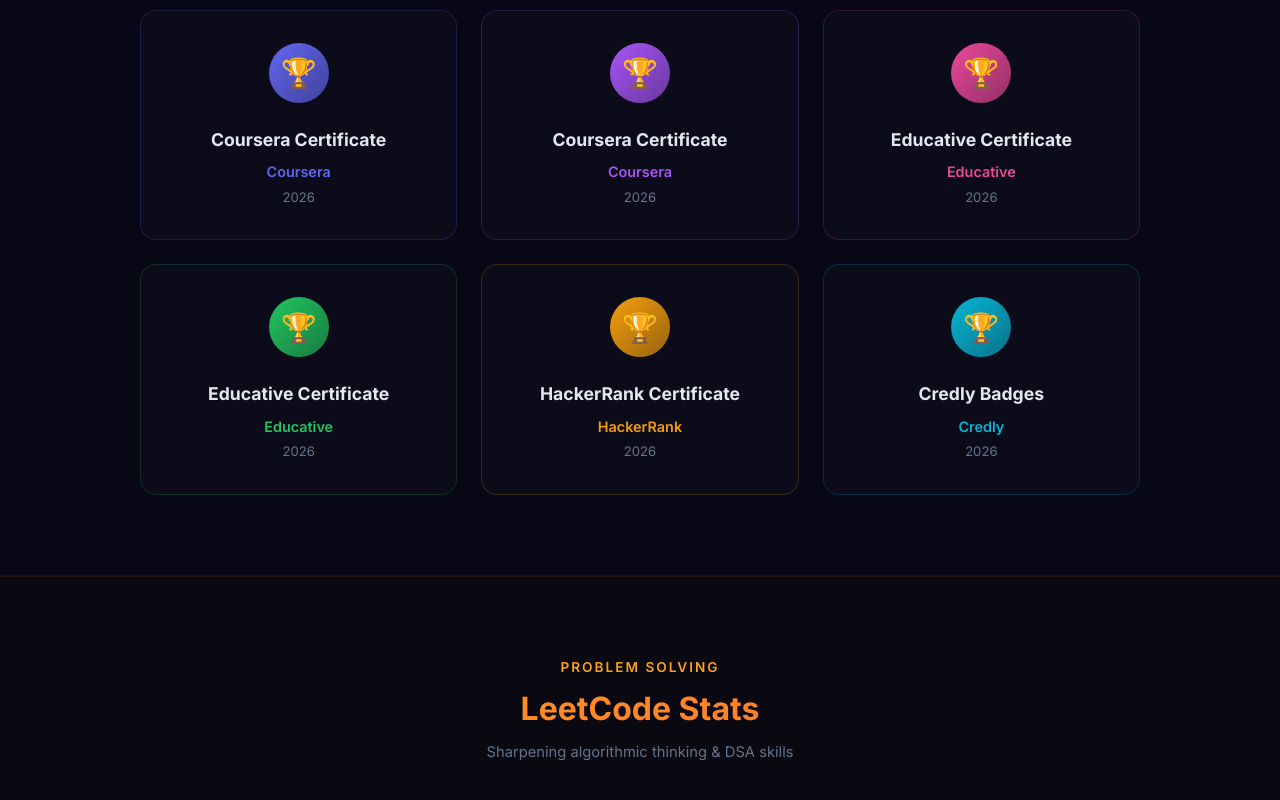
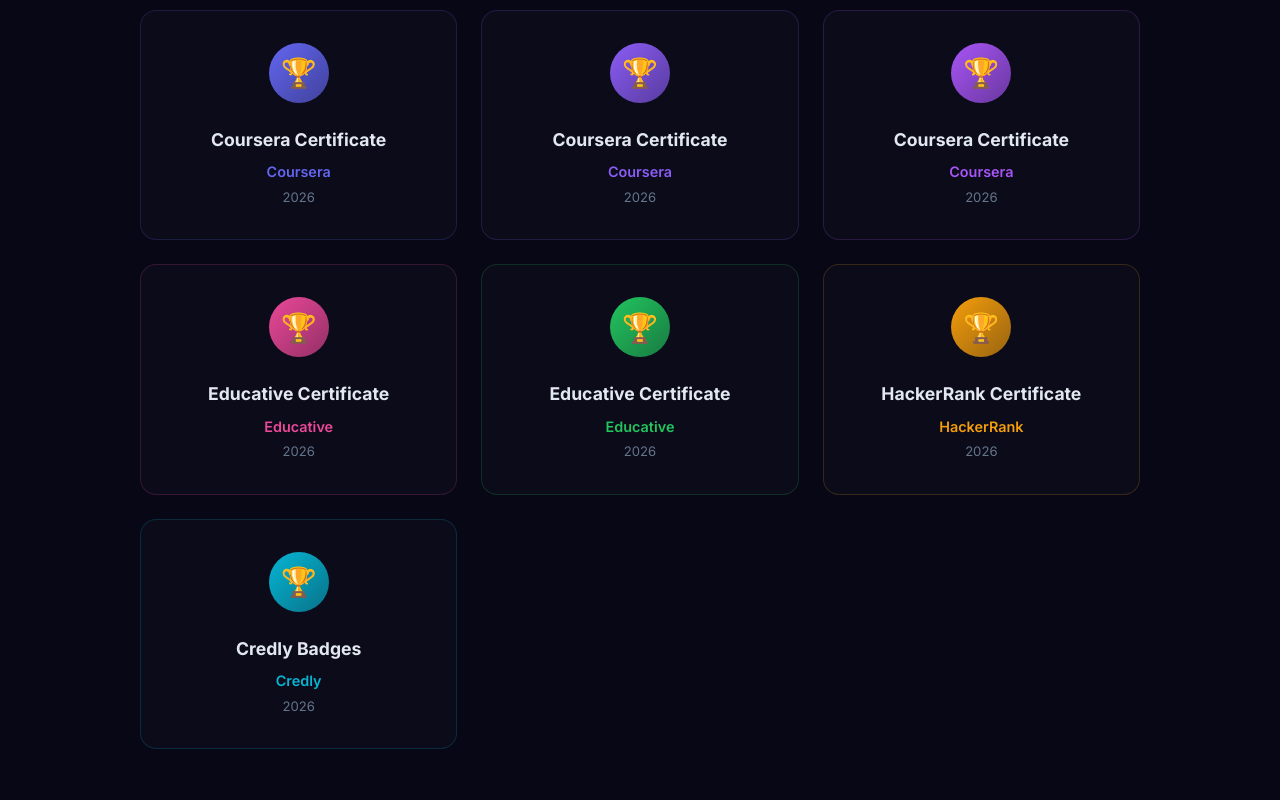
Before and after one commit to Abdullah-Al-Mahmud777/Abdullah-Al-Mahmud-my-personal-porfolie-website, a Next.js app: page / in a window 1280 px wide. Shown: the part 4453-5253 px from the top of the page. Built offline with nearby package versions, Linux system fonts and the light colour scheme.

Commit message:
update code

```diff
--- a/app/page.js
+++ b/app/page.js
@@ -91,6 +91,13 @@
     issuer: "Coursera",
     date: "2026",
     color: "#6366f1",
+    link: "https://www.coursera.org/account/accomplishments/verify/M4MEPHA367GQ"
+  },
+  {
+    name: "Coursera Certificate",
+    issuer: "Coursera",
+    date: "2026",
+    color: "#8b5cf6",
     link: "https://www.coursera.org/account/accomplishments/verify/V61DZJC6COF1"
   },
   {
```
